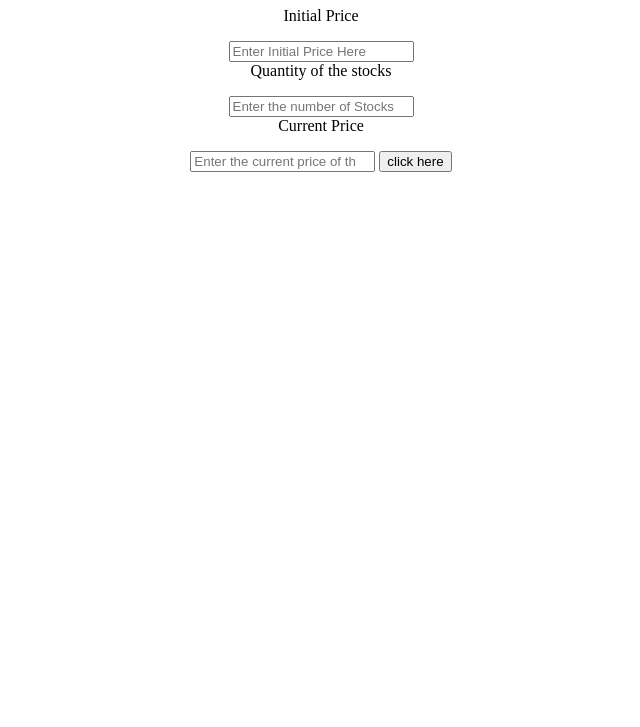
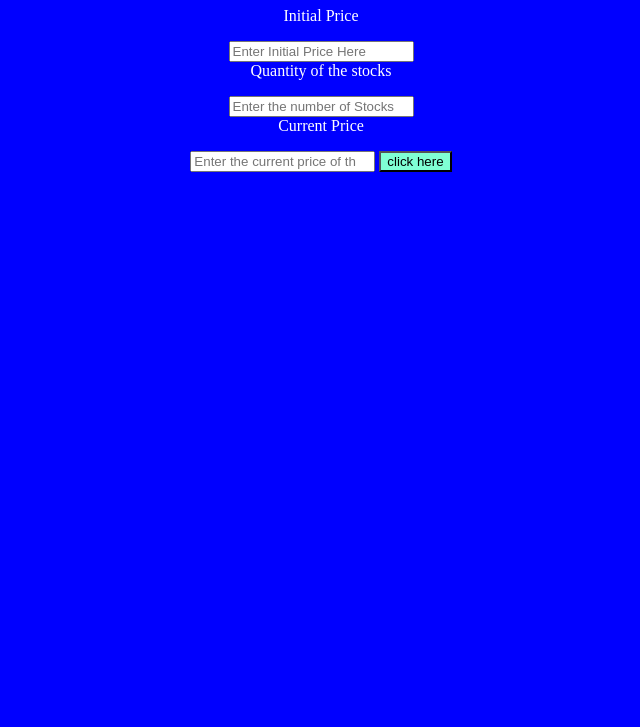
Before and after one commit to MainakHalder/Stock-Purchase, a plain HTML site: page index.html in a window 1280 px wide. Shown: the part 73-800 px from the top of the page, without its empty margins (319-959 px from the left). Drawn offline with Linux system fonts and the light colour scheme.

Commit message:
update-style

```diff
--- a/style.css
+++ b/style.css
@@ -1,7 +1,13 @@
 body {
     text-align: center;
+    background-color: blue;
+    color: white;
+
 }
 label {
     display: block;
     padding-bottom: 1rem;
 }
+#submit-btn{
+    background-color: aquamarine;
+}
```
